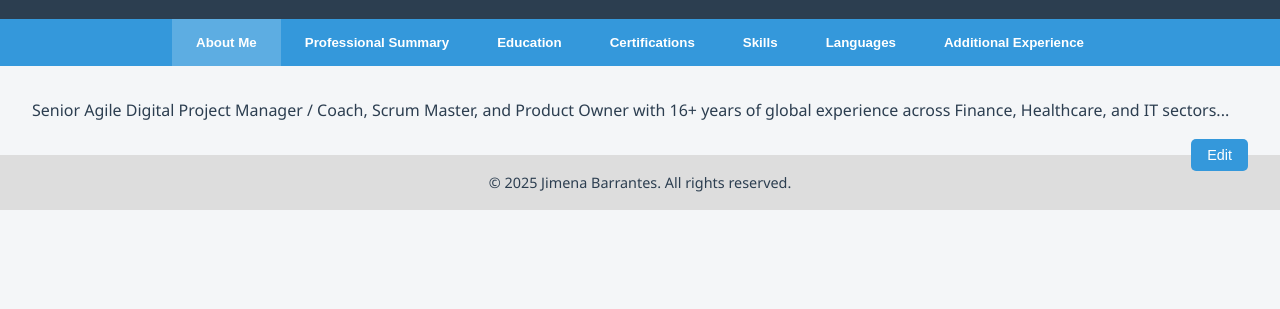
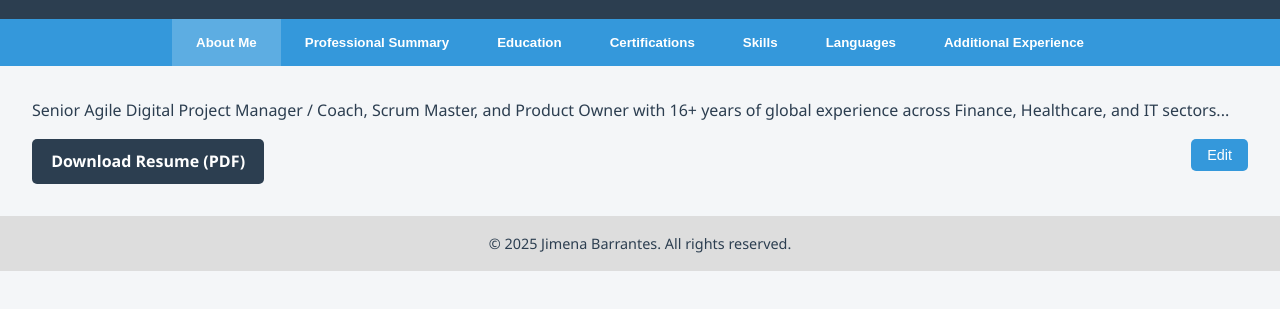
Before and after one commit to Jimena-Coach/Agile-PM-Advisory, a plain HTML site: page index.html in a window 1280 px wide. Shown: the part 117-426 px from the top of the page. Drawn offline with Linux system fonts and the light colour scheme.

Commit message:
Boton de descarga

```diff
--- a/index.html
+++ b/index.html
@@ -98,6 +98,22 @@
       font-size: 0.9rem;
     }
 
+    .download-button {
+      display: inline-block;
+      margin-top: 1rem;
+      padding: 0.6rem 1.2rem;
+      background-color: var(--main-color);
+      color: white;
+      text-decoration: none;
+      border-radius: 5px;
+      font-weight: bold;
+      transition: background-color 0.3s ease;
+    }
+
+    .download-button:hover {
+      background-color: var(--accent-color);
+    }
+
     textarea {
       width: 100%;
       height: 300px;
@@ -137,12 +153,13 @@
         <p>Senior Agile Digital Project Manager / Coach, Scrum Master, and Product Owner with 16+ years of global experience across Finance, Healthcare, and IT sectors...</p>
         <!-- You can paste your full About Me content here -->
       </div>
+      <a href="Jimena_Barrantes_Resume.pdf" download class="download-button">Download Resume (PDF)</a>
       <button class="edit-button" onclick="editSection('aboutContent')">Edit</button>
     </section>
 
     <section id="summary">
       <div id="summaryContent">
-        <p> <!-- Paste Professional Summary (job history) here --> </p>
+        <p><!-- Paste Professional Summary (job history) here --></p>
       </div>
       <button class="edit-button" onclick="editSection('summaryContent')">Edit</button>
     </section>
@@ -212,7 +229,7 @@
 
     function editSection(sectionId) {
       const password = prompt("Admin password:");
-      if (password !== "graciasDios@@") {
+      if (password !== "your_password_here") {
         alert("Unauthorized access.");
         return;
       }
```
